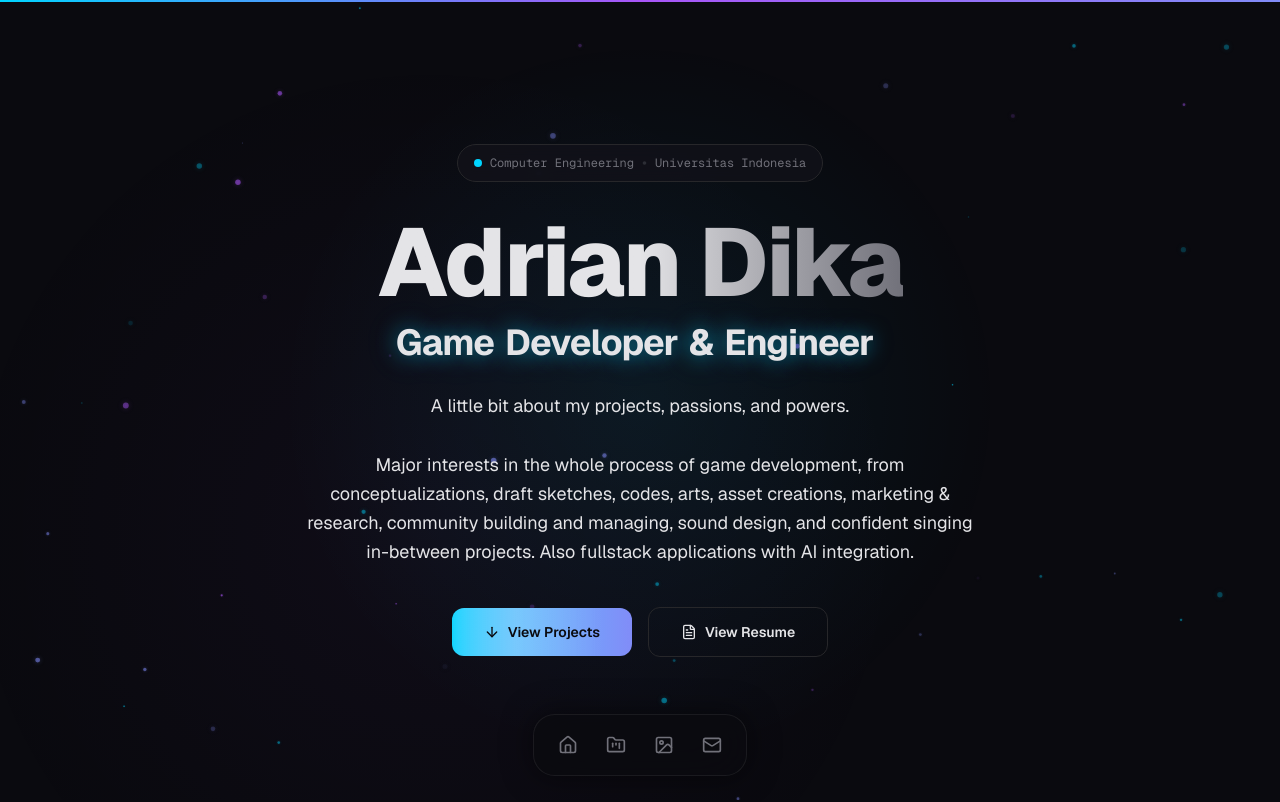
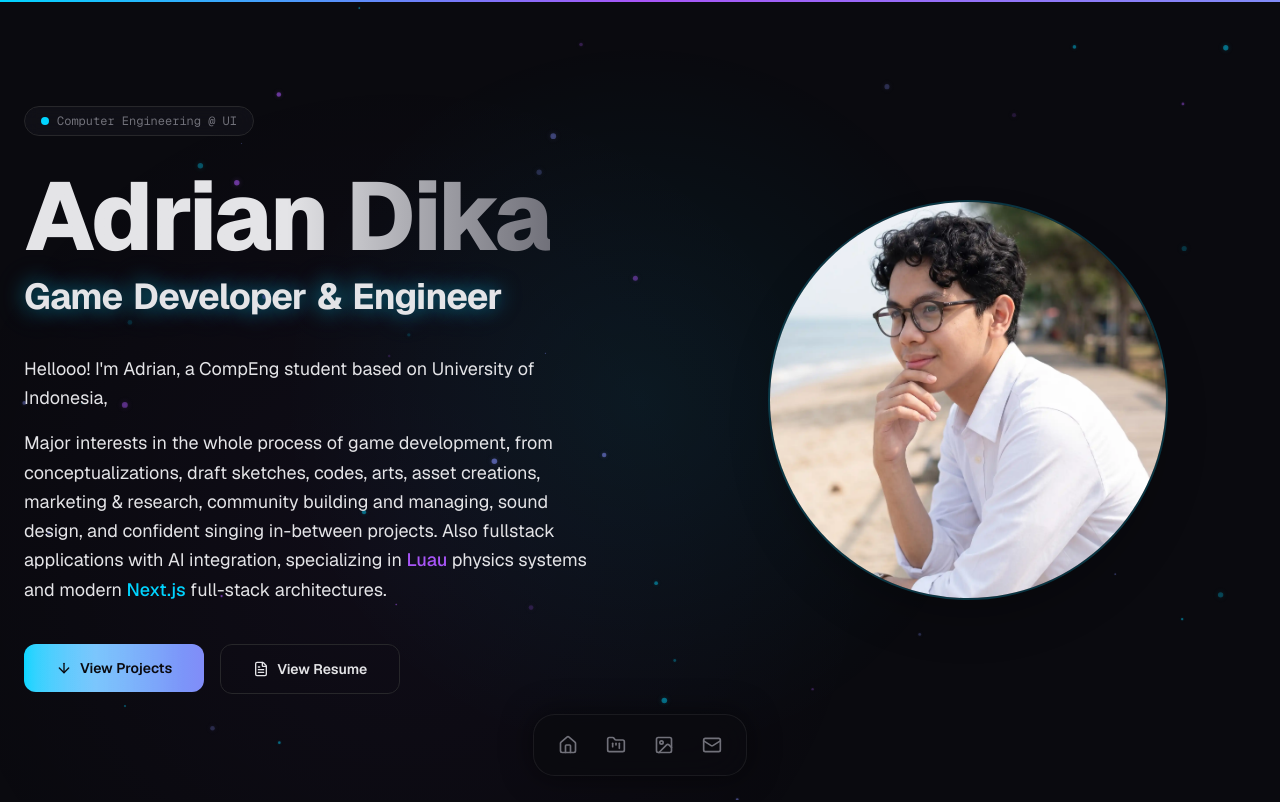
Before and after one commit to adriandikad2/Portfolio, a Next.js app: page / in a window 1280 px wide. Shown: the top 802 px of the page. Built offline with nearby package versions, Linux system fonts and the light colour scheme.

Commit message:
Portfolio

```diff
--- a/src/app/page.tsx
+++ b/src/app/page.tsx
@@ -1,4 +1,5 @@
 import { HeroSection } from "@/components/hero-section";
+import { SkillsGrid } from "@/components/skills-grid";
 import { ProjectsSection } from "@/components/projects-section";
 import { VisualsSection } from "@/components/visuals-section";
 import { ContactSection } from "@/components/contact-section";
@@ -15,6 +16,7 @@ export default function Home() {
 
       <main className="relative z-10">
         <HeroSection />
+        <SkillsGrid />
         <ProjectsSection />
         <VisualsSection />
         <ContactSection />
--- a/src/components/contact-section.tsx
+++ b/src/components/contact-section.tsx
@@ -2,8 +2,9 @@
 
 import { useRef } from "react";
 import { motion, useInView } from "framer-motion";
-import { Mail, Heart } from "lucide-react";
+import { Mail, Heart, FileText } from "lucide-react";
 import { GithubIcon, YoutubeIcon, DiscordIcon, LinkedinIcon } from "@/components/ui/brand-icons";
+import { OutlineButton } from "@/components/ui/shimmer-button";
 import { cn } from "@/lib/utils";
 
 const socialLinks = [
@@ -36,6 +37,12 @@ const socialLinks = [
     href: "https://www.linkedin.com/in/adrian-dika-18816a386/",
     icon: LinkedinIcon,
     color: "#0A66C2",
+  },
+  {
+    label: "Resume",
+    href: "https://github.com/adriandikad2/Portfolio/raw/main/public/Portfolio_AdrianDika.pdf",
+    icon: FileText,
+    color: "#eab308",
   },
 ];
 
@@ -136,6 +143,23 @@ export function ContactSection() {
           ))}
         </motion.div>
 
+        {/* Resume Button */}
+        <motion.div
+          initial={{ opacity: 0, y: 20 }}
+          animate={isInView ? { opacity: 1, y: 0 } : {}}
+          transition={{ duration: 0.8, delay: 0.6 }}
+          className="mt-12"
+        >
+          <OutlineButton
+            href="https://github.com/adriandikad2/Portfolio/raw/main/public/Portfolio_AdrianDika.pdf"
+            target="_blank"
+            className="mx-auto"
+          >
+            <FileText className="h-4 w-4" />
+            Download Full Resume (PDF)
+          </OutlineButton>
+        </motion.div>
+
         {/* Divider */}
         <motion.div
           initial={{ opacity: 0 }}
--- a/src/components/hero-section.tsx
+++ b/src/components/hero-section.tsx
@@ -9,16 +9,19 @@ export function HeroSection() {
   return (
     <section
       id="hero"
-      className="relative flex min-h-screen items-center justify-center overflow-hidden"
+      className="relative flex min-h-screen items-center justify-center overflow-hidden py-20"
     >
-      {/* Content */}
-      <div className="relative z-10 mx-auto max-w-5xl px-6 text-center">
+      <div className="relative z-10 mx-auto max-w-7xl px-6">
+        <div className="grid grid-cols-1 lg:grid-cols-2 gap-12 lg:gap-20 items-center">
+
+          {/* Left Column: Text Content */}
+          <div className="text-left order-2 lg:order-1">
             {/* Status badge */}
             <motion.div
               initial={{ opacity: 0, y: 20 }}
               animate={{ opacity: 1, y: 0 }}
               transition={{ duration: 0.6, delay: 0.2 }}
-          className="mb-8 inline-flex flex-wrap items-center justify-center gap-2 rounded-full border border-border bg-card/80 px-4 py-1.5 backdrop-blur-sm mx-auto"
+              className="mb-8 inline-flex items-center gap-2 rounded-full border border-border bg-card/80 px-4 py-1.5 backdrop-blur-sm"
             >
               <div className="flex items-center gap-2">
                 <span className="relative flex h-2 w-2">
@@ -26,13 +29,9 @@ export function HeroSection() {
                   <span className="relative inline-flex h-2 w-2 rounded-full bg-primary" />
                 </span>
                 <span className="text-[10px] sm:text-xs font-mono text-muted-foreground whitespace-nowrap">
-              Computer Engineering
+                  Computer Engineering @ UI
                 </span>
               </div>
-          <span className="hidden sm:inline text-muted-foreground/30">•</span>
-          <span className="text-[10px] sm:text-xs font-mono text-muted-foreground whitespace-nowrap">
-            Universitas Indonesia
-          </span>
             </motion.div>
 
             {/* Name */}
@@ -40,54 +39,75 @@ export function HeroSection() {
               initial={{ opacity: 0, y: 30 }}
               animate={{ opacity: 1, y: 0 }}
               transition={{ duration: 0.8, delay: 0.4 }}
-          className="mb-2 text-4xl font-extrabold tracking-tight sm:text-7xl lg:text-8xl"
+              className="mb-2 text-5xl font-extrabold tracking-tight sm:text-7xl lg:text-8xl"
             >
               <span className="bg-gradient-to-r from-[#e4e4e7] via-[#e4e4e7] to-[#71717a] bg-clip-text text-transparent">
                 Adrian Dika
               </span>
             </motion.h1>
 
-        {/* Subtitle with text generate effect */}
-        <div className="mb-6">
+            {/* Subtitle */}
+            <div className="mb-8">
               <TextGenerateEffect
                 words="Game Developer & Engineer"
-            className="text-xl sm:text-3xl lg:text-4xl font-bold text-primary text-glow-cyan"
+                className="text-2xl sm:text-3xl lg:text-4xl font-bold text-primary text-glow-cyan"
                 delay={0.8}
                 duration={0.6}
               />
             </div>
 
-        {/* Description */}
-        <motion.p
+            {/* Combined Description */}
+            <motion.div
               initial={{ opacity: 0, y: 20 }}
               animate={{ opacity: 1, y: 0 }}
               transition={{ duration: 0.8, delay: 1.4 }}
-          className="mx-auto mb-10 max-w-2xl text-sm sm:text-lg text-foreground leading-relaxed"
+              className="mb-10 max-w-xl space-y-4 text-sm sm:text-lg text-foreground leading-relaxed"
             >
-          A little bit about my projects, passions, and powers. <br /><br />
-          <span className="text-foreground">
-            Major interests in the whole process of game development, from conceptualizations, draft sketches, codes, arts, asset creations, marketing & research, community building and managing, sound design, and confident singing in-between projects. Also fullstack applications with AI integration.
-          </span>
-        </motion.p>
+              <p>
+                Hellooo! I'm Adrian, a CompEng student based on University of Indonesia,
+              </p>
+              <p>
+
+            Major interests in the whole process of game development, from conceptualizations, draft sketches, codes, arts, asset creations, marketing & research, community building and managing, sound design, and confident singing in-between projects. Also fullstack applications with AI integration, specializing in <span className="text-accent font-medium">Luau</span> physics systems and modern <span className="text-primary font-medium">Next.js</span> full-stack architectures.
+              </p>
+            </motion.div>
 
             {/* CTAs */}
             <motion.div
               initial={{ opacity: 0, y: 20 }}
               animate={{ opacity: 1, y: 0 }}
               transition={{ duration: 0.8, delay: 1.8 }}
-          className="flex flex-col items-center justify-center gap-4 sm:flex-row"
+              className="flex flex-col gap-4 sm:flex-row"
             >
               <ShimmerButton href="#projects">
                 <ArrowDown className="h-4 w-4" />
                 View Projects
               </ShimmerButton>
-          <OutlineButton href="#" target="_blank">
+              <OutlineButton href="https://github.com/adriandikad2/Portfolio/raw/main/public/Portfolio_AdrianDika.pdf" target="_blank">
                 <FileText className="h-4 w-4" />
                 View Resume
               </OutlineButton>
             </motion.div>
+          </div>
 
+          {/* Right Column: Photo Content */}
+          <motion.div
+            initial={{ opacity: 0, scale: 0.9 }}
+            animate={{ opacity: 1, scale: 1 }}
+            transition={{ duration: 1, delay: 0.6, type: "spring", bounce: 0.3 }}
+            className="relative mx-auto lg:ml-auto w-full max-w-[400px] aspect-square order-1 lg:order-2"
+          >
+            {/* Minimalist Circular Image frame */}
+            <div className="relative h-full w-full rounded-full border-2 border-primary/20 overflow-hidden bg-card/50 backdrop-blur-sm group shadow-2xl">
+              <img
+                src="/profile.webp"
+                alt="Adrian Dika"
+                className="h-full w-full object-cover transition-transform duration-700 group-hover:scale-110"
+              />
+            </div>
+          </motion.div>
 
+        </div>
       </div>
     </section>
   );
--- a/src/data/portfolio-data.ts
+++ b/src/data/portfolio-data.ts
@@ -1,4 +1,4 @@
-import { Server, Box, Palette, Gamepad2, Mail } from "lucide-react";
+import { Server, Box, Palette, Gamepad2, Mail, FileText } from "lucide-react";
 import { GithubIcon, YoutubeIcon, DiscordIcon, LinkedinIcon } from "@/components/ui/brand-icons";
 
 export const siteConfig = {
@@ -978,6 +978,7 @@ export const socialLinks = [
   { label: "GitHub", href: "https://github.com/adriandikad2", icon: GithubIcon },
   { label: "YouTube", href: "https://www.youtube.com/@Randm", icon: YoutubeIcon },
   { label: "Email", href: "mailto:adriandikad@gmail.com", icon: Mail },
-  { label: "Discord", href: "https://discord.com/users/_.ok", icon: DiscordIcon },
+  { label: "Discord", href: "https://discord.com/users/409214212317904907", icon: DiscordIcon },
   { label: "LinkedIn", href: "https://www.linkedin.com/in/adrian-dika-18816a386/", icon: LinkedinIcon },
+  { label: "Resume", href: "https://github.com/adriandikad2/Portfolio/raw/main/public/Portfolio_AdrianDika.pdf", icon: FileText },
 ];
```
Also changed, not shown: public/profile.webp (added), 1 other file (tests, documents, lock files or other folders). Lines whose indentation alone changed are shown as unchanged.
